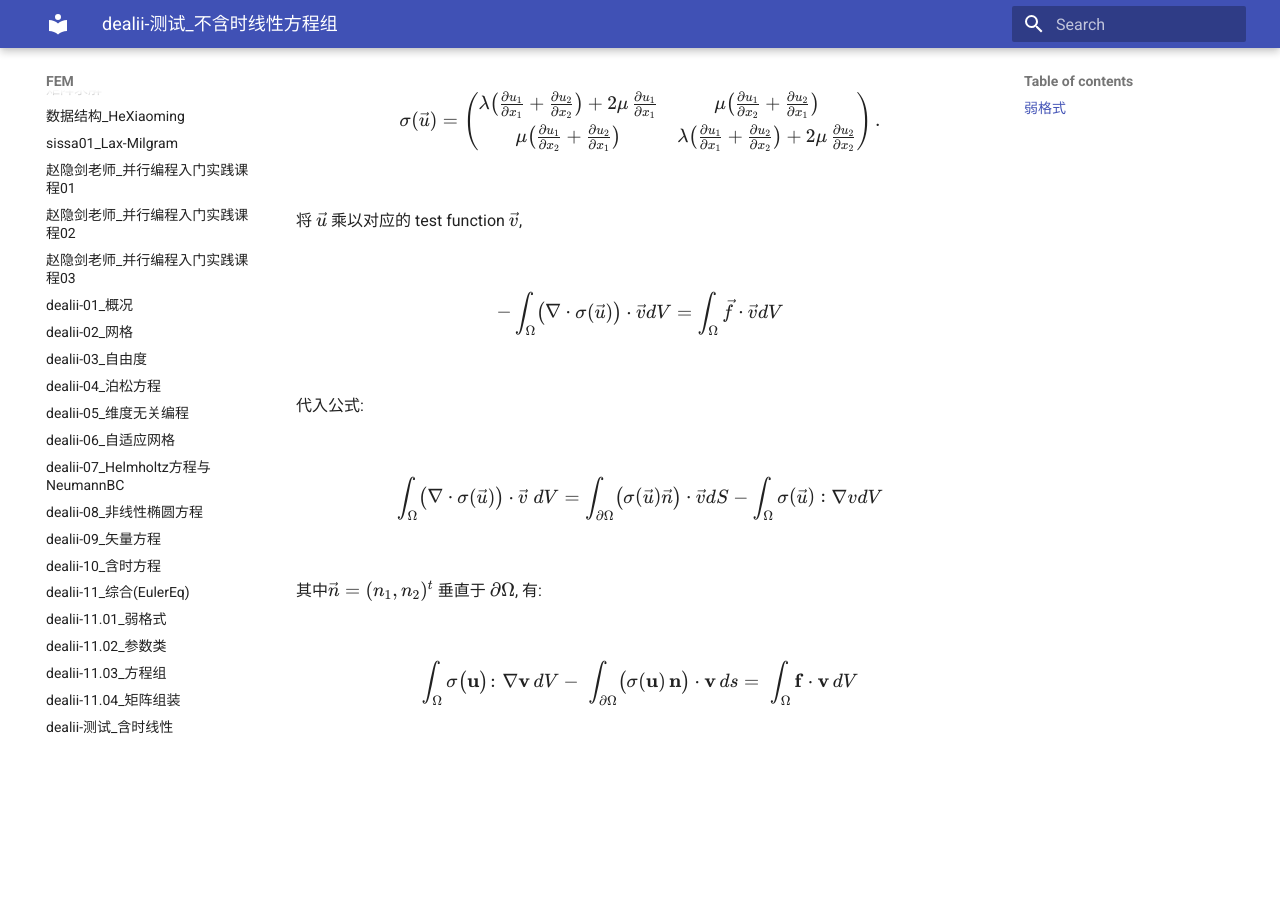
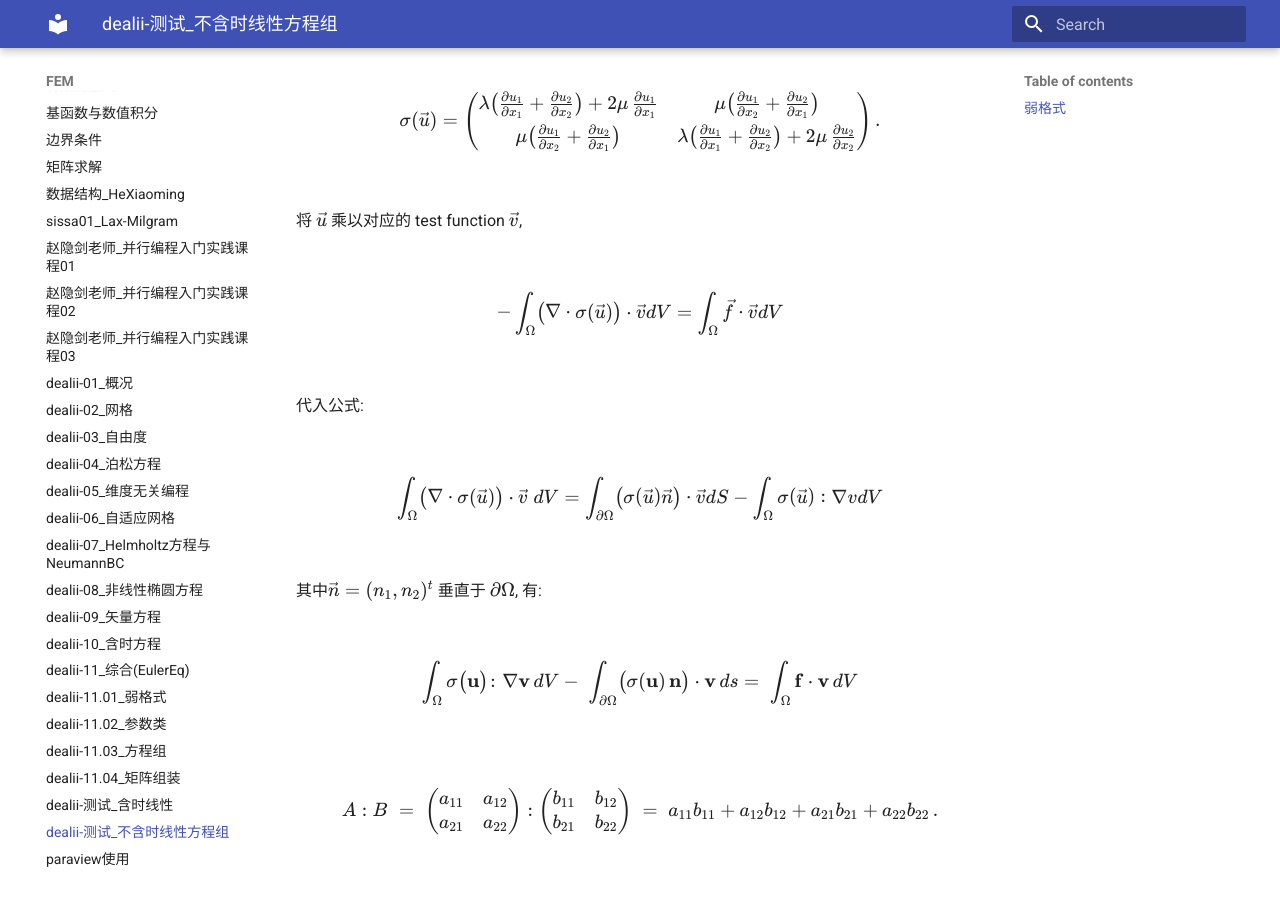
Before and after one commit to ymma98/technotes, an MkDocs documentation site: the page built from docs/FEM/dealii-测试_不含时线性方程组.md, in a window 1280 px wide and 900 px high, scrolled down 1084 px. Built offline with MkDocs 1.6.1 and Material for MkDocs 9.7.7, drawn with Linux system fonts in a browser that asks for light colours; before the commit the page ends 1855 px from its top, so only the background shows below that.

Commit message:
docs/FEM/dealii-测试_不含时线性方程组.md updated from https://stackedit.cn/

```diff
--- a/docs/FEM/dealii-测试_不含时线性方程组.md
+++ b/docs/FEM/dealii-测试_不含时线性方程组.md
@@ -67,10 +67,25 @@ $$
 \int_{\Omega}\sigma\bigl(\mathbf{u}\bigr)\colon\nabla\mathbf{v}\,dV-\;\int_{\partial\Omega}\bigl(\sigma(\mathbf{u})\,\mathbf{n}\bigr)\cdot\mathbf{v}\,ds=\;\int_{\Omega}\mathbf{f}\cdot\mathbf{v}\,dV
 $$
 
+$$
+A : B \;=\;
+\begin{pmatrix}
+a_{11} & a_{12} \\
+a_{21} & a_{22}
+\end{pmatrix}
+:
+\begin{pmatrix}
+b_{11} & b_{12} \\
+b_{21} & b_{22}
+\end{pmatrix}
+\;=\;
+a_{11}b_{11} + a_{12}b_{12} + a_{21}b_{21} + a_{22}b_{22}\,.
+$$
+
 
 
 <!--stackedit_data:
-eyJoaXN0b3J5IjpbMTg2MDg0NzcwNiwtNTM2NjAzMjAxLDYxMT
-UxMTgyOCwtMTI1OTQ5OTA2NywtOTY5NjYwMDYzLC0xMzYyMjAw
-OTg3XX0=
+eyJoaXN0b3J5IjpbLTc1NTIwMzA0MiwxODYwODQ3NzA2LC01Mz
+Y2MDMyMDEsNjExNTExODI4LC0xMjU5NDk5MDY3LC05Njk2NjAw
+NjMsLTEzNjIyMDA5ODddfQ==
 -->
```
